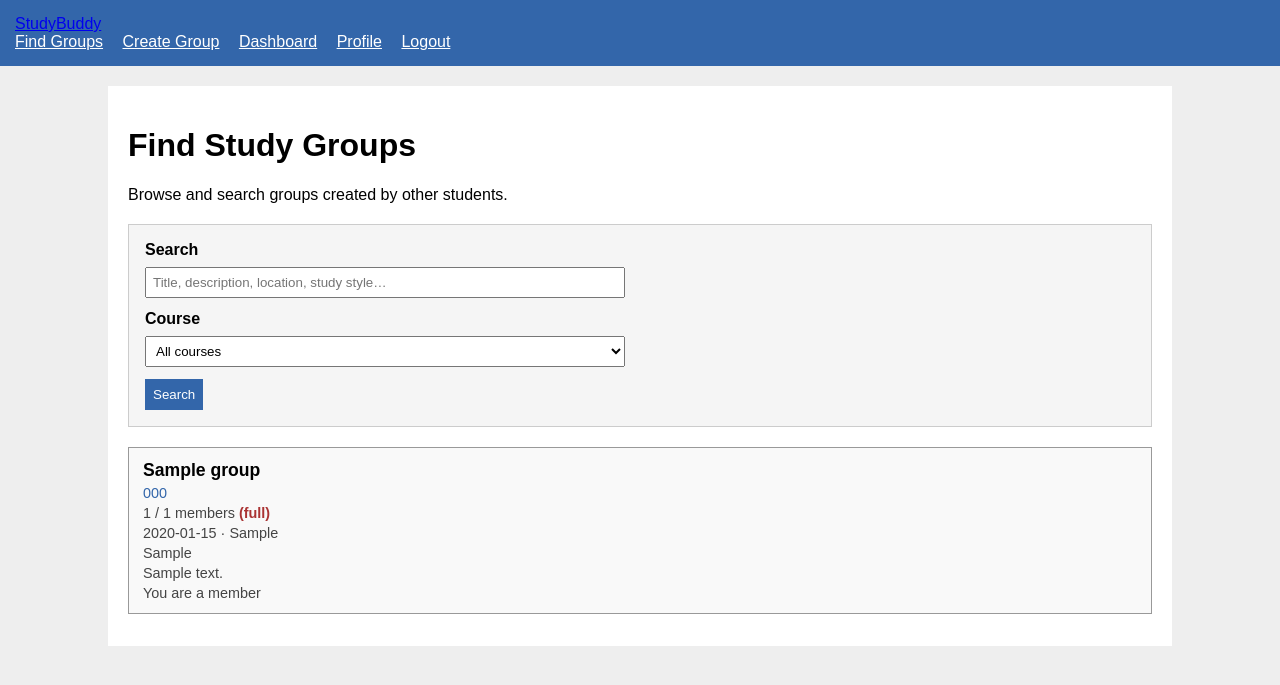
After one commit to daniu98/StudyBuddy, a Flask app: page /groups in a window 1280 px wide. The commit adds this page. Shown: the top 685 px of the page. Run offline with Flask 3, Linux system fonts and the light colour scheme; a user stored in the database is signed in; tables that the repository leaves empty hold one stand-in row (values such as "Sample post").

Commit message:
Add browse and search study groups page

```diff
--- a/app.py
+++ b/app.py
@@ -148,6 +148,87 @@ def profile():
         "profile.html",
         courses=courses,
         selected_ids=selected_ids
+    )
+
+
+@app.route("/groups", methods=["GET"])
+@login_required
+def browse_groups():
+    q = request.args.get("q", "").strip()
+    raw_course_id = request.args.get("course_id", "").strip()
+    course_id = None
+    if raw_course_id:
+        try:
+            course_id = int(raw_course_id)
+        except ValueError:
+            course_id = None
+
+    conn = get_db()
+    user_id = session["user_id"]
+
+    conditions = []
+    params = []
+
+    if q:
+        pattern = f"%{q}%"
+        conditions.append(
+            """
+            (
+                sg.title LIKE ? COLLATE NOCASE
+                OR sg.description LIKE ? COLLATE NOCASE
+                OR sg.location LIKE ? COLLATE NOCASE
+                OR sg.study_style LIKE ? COLLATE NOCASE
+            )
+            """
+        )
+        params.extend([pattern, pattern, pattern, pattern])
+
+    if course_id is not None:
+        conditions.append(
+            """
+            EXISTS (
+                SELECT 1 FROM group_courses gc
+                WHERE gc.group_id = sg.id AND gc.course_id = ?
+            )
+            """
+        )
+        params.append(course_id)
+
+    where_clause = ""
+    if conditions:
+        where_clause = "WHERE " + " AND ".join(conditions)
+
+    groups = conn.execute(
+        f"""
+        SELECT sg.id, sg.title, sg.description, sg.meeting_time, sg.location,
+               sg.study_style, sg.max_members,
+               (SELECT COUNT(*) FROM group_members gm WHERE gm.group_id = sg.id) AS member_count,
+               (
+                   SELECT GROUP_CONCAT(c.code, ', ')
+                   FROM group_courses gc
+                   JOIN courses c ON c.id = gc.course_id
+                   WHERE gc.group_id = sg.id
+               ) AS course_codes,
+               EXISTS (
+                   SELECT 1 FROM group_members gm
+                   WHERE gm.group_id = sg.id AND gm.user_id = ?
+               ) AS is_member
+        FROM study_groups sg
+        {where_clause}
+        ORDER BY sg.title COLLATE NOCASE
+        """,
+        params + [user_id],
+    ).fetchall()
+
+    courses = conn.execute("SELECT * FROM courses ORDER BY code").fetchall()
+    conn.close()
+
+    return render_template(
+        "browse_groups.html",
+        groups=groups,
+        courses=courses,
+        q=q,
+        course_id=course_id,
     )
 
 
--- a/static/style.css
+++ b/static/style.css
@@ -96,3 +96,69 @@ button, .button {
 .breadcrumb a {
     color: #3366aa;
 }
+
+.browse-search {
+    margin: 20px 0;
+    padding: 16px;
+    background: #f5f5f5;
+    border: 1px solid #ccc;
+}
+
+.browse-search-row {
+    margin-bottom: 12px;
+}
+
+.browse-search-label {
+    display: block;
+    font-weight: bold;
+    margin-bottom: 4px;
+}
+
+.browse-search-input,
+.browse-search-select {
+    width: 100%;
+    max-width: 480px;
+    box-sizing: border-box;
+}
+
+.browse-search-actions {
+    display: flex;
+    align-items: center;
+    gap: 10px;
+    margin-top: 8px;
+}
+
+.browse-search-actions button,
+.browse-search-clear {
+    display: inline-block;
+    text-decoration: none;
+}
+
+.browse-results-summary {
+    color: #555;
+    margin: 0 0 12px;
+}
+
+.browse-group-courses {
+    display: block;
+    font-size: 0.9em;
+    color: #3366aa;
+    margin-top: 4px;
+}
+
+.browse-group-members,
+.browse-group-style {
+    display: block;
+    font-size: 0.9em;
+    color: #444;
+    margin-top: 4px;
+}
+
+.browse-group-full {
+    color: #a33;
+    font-weight: bold;
+}
+
+.browse-group-card-static {
+    cursor: default;
+}
--- a/templates/base.html
+++ b/templates/base.html
@@ -9,7 +9,7 @@
 <header>
     <a class="logo" href="{{ url_for('home') }}">StudyBuddy</a>
     <nav>
-        <a href="/toadd">Find Groups</a>
+        <a href="{{ url_for('browse_groups') }}">Find Groups</a>
         {% if current_user %}
             <a href="{{ url_for('create_study_group') }}">Create Group</a>
             <a href="{{ url_for('dashboard') }}">Dashboard</a>
--- /dev/null
+++ b/templates/browse_groups.html
@@ -0,0 +1,104 @@
+{% extends "base.html" %}
+{% block content %}
+<h1>Find Study Groups</h1>
+<p>Browse and search groups created by other students.</p>
+
+<form class="browse-search" method="get" action="{{ url_for('browse_groups') }}">
+    <div class="browse-search-row">
+        <label class="browse-search-label" for="q">Search</label>
+        <input
+            type="search"
+            id="q"
+            name="q"
+            value="{{ q }}"
+            placeholder="Title, description, location, study style…"
+            class="browse-search-input"
+        >
+    </div>
+    <div class="browse-search-row">
+        <label class="browse-search-label" for="course_id">Course</label>
+        <select id="course_id" name="course_id" class="browse-search-select">
+            <option value="">All courses</option>
+            {% for c in courses %}
+                <option value="{{ c.id }}" {% if course_id == c.id %}selected{% endif %}>
+                    {{ c.code }} — {{ c.name }}
+                </option>
+            {% endfor %}
+        </select>
+    </div>
+    <div class="browse-search-actions">
+        <button type="submit">Search</button>
+        {% if q or course_id %}
+            <a class="button browse-search-clear" href="{{ url_for('browse_groups') }}">Clear</a>
+        {% endif %}
+    </div>
+</form>
+
+{% if q or course_id %}
+    <p class="browse-results-summary">
+        {% if groups %}
+            Showing {{ groups|length }} group{% if groups|length != 1 %}s{% endif %}
+            {% if q %} matching “{{ q }}”{% endif %}
+            {% if course_id %} for the selected course{% endif %}.
+        {% else %}
+            No groups found
+            {% if q %} matching “{{ q }}”{% endif %}
+            {% if course_id %} for the selected course{% endif %}.
+        {% endif %}
+    </p>
+{% endif %}
+
+{% if groups %}
+    <ul class="dashboard-groups browse-groups">
+    {% for g in groups %}
+        <li>
+            {% if g.is_member %}
+                <a class="dashboard-group-card" href="{{ url_for('group_detail', group_id=g.id) }}">
+            {% else %}
+                <article class="dashboard-group-card browse-group-card-static">
+            {% endif %}
+                <span class="dashboard-group-title">{{ g.title }}</span>
+                {% if g.course_codes %}
+                    <span class="browse-group-courses">{{ g.course_codes }}</span>
+                {% endif %}
+                <span class="browse-group-members">
+                    {{ g.member_count }} / {{ g.max_members }} members
+                    {% if g.member_count >= g.max_members %}
+                        <span class="browse-group-full">(full)</span>
+                    {% endif %}
+                </span>
+                {% if g.meeting_time or g.location %}
+                    <span class="dashboard-group-meta">
+                        {% if g.meeting_time %}{{ g.meeting_time }}{% endif %}
+                        {% if g.meeting_time and g.location %} · {% endif %}
+                        {% if g.location %}{{ g.location }}{% endif %}
+                    </span>
+                {% endif %}
+                {% if g.study_style %}
+                    <span class="browse-group-style">{{ g.study_style }}</span>
+                {% endif %}
+                {% if g.description %}
+                    <span class="dashboard-group-desc">{{ g.description }}</span>
+                {% endif %}
+                {% if g.is_member %}
+                    <span class="dashboard-group-role">You are a member</span>
+                {% endif %}
+            {% if g.is_member %}
+                </a>
+            {% else %}
+                </article>
+            {% endif %}
+        </li>
+    {% endfor %}
+    </ul>
+{% else %}
+    <section class="card">
+        {% if q or course_id %}
+            <p>Try a different search term or course filter.</p>
+        {% else %}
+            <p>No study groups have been created yet.</p>
+            <p><a class="button" href="{{ url_for('create_study_group') }}">Create the first group</a></p>
+        {% endif %}
+    </section>
+{% endif %}
+{% endblock %}
```
Also changed, not shown: studybuddy.db (deleted).
